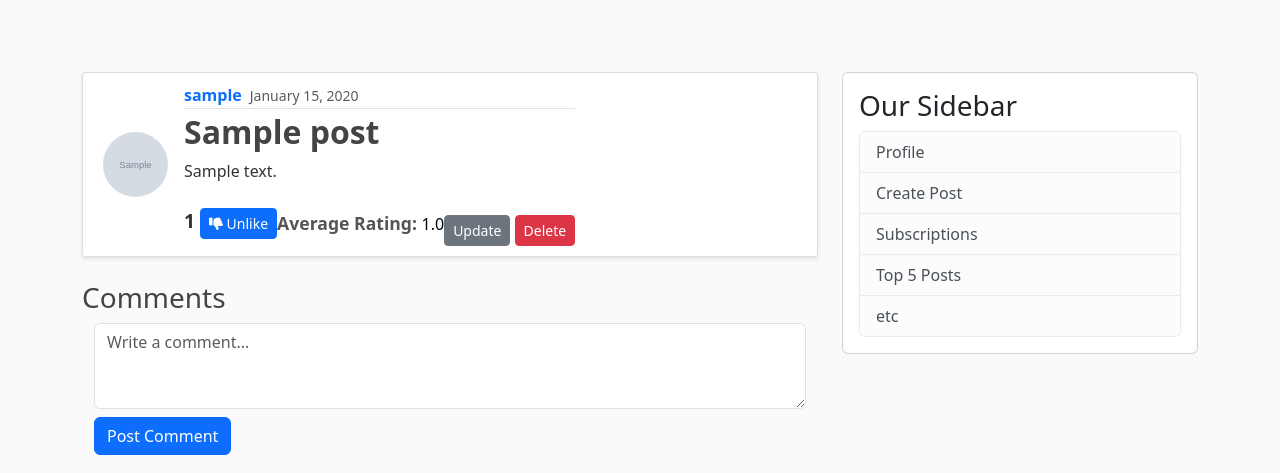
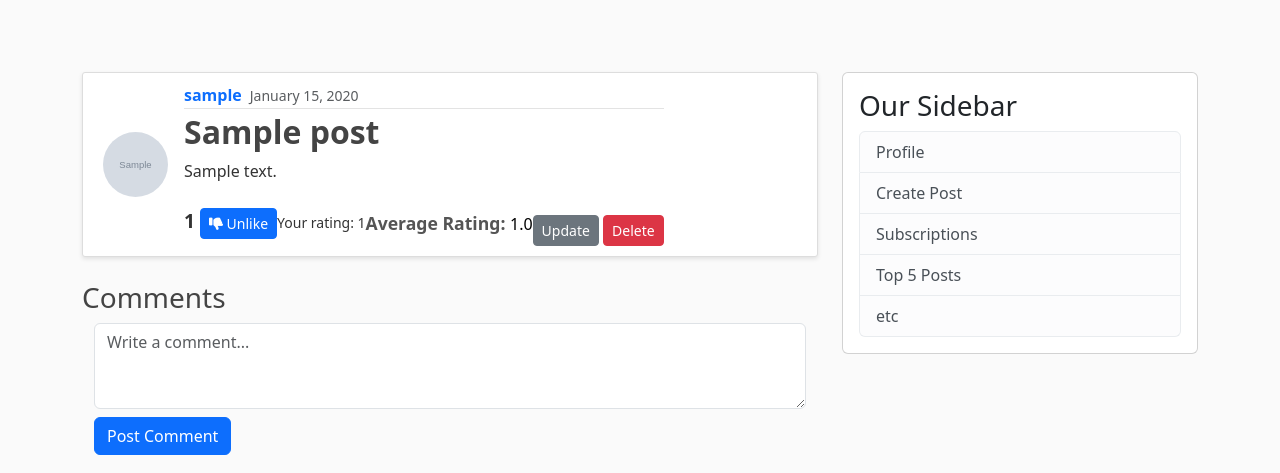
Before and after one commit to Pradyumna1218/Django-Blog, a Django app: page /post/1/ in a window 1280 px wide. Shown: the part 56-529 px from the top of the page. Run offline with Django 5.2, Linux system fonts and the light colour scheme; a user stored in the database is signed in; tables that the repository leaves empty hold one stand-in row (values such as "Sample post"); grey boxes marked "Sample" are stand-in pictures.

Commit message:
Rating Modifications

```diff
--- a/blog/models.py
+++ b/blog/models.py
@@ -55,6 +55,8 @@ class Ratings(models.Model):
     user = models.ForeignKey(User, on_delete=models.CASCADE)
     value = models.PositiveSmallIntegerField(choices =[(i,i) for i in range(1,6)])
 
+    def user_rating(self):
+        return self.value
     class Meta:
         unique_together = ('post', 'user')
 
--- a/blog/templates/blog/post_detail.html
+++ b/blog/templates/blog/post_detail.html
@@ -45,6 +45,11 @@
                     </button>
                 </div>
 
+                {% if rating %}
+                    <small>Your rating: {{ rating.value }} </small>
+                {% else %}
+                    <small>You haven't rated this post yet.</small>
+                {% endif %}
                 {% if posts.author != user %}
                 <div class="d-flex flex-column align-items-end gap-16">
                     {% if user.is_authenticated %}
--- a/blog/views.py
+++ b/blog/views.py
@@ -38,6 +38,7 @@ class PostDetailView(View):
     def get(self, request, pk):
         post = get_object_or_404(Post, pk=pk, is_deleted=False)
         comments = Comments.objects.filter(post=post).order_by("-date_posted")
+        existing_rating = Ratings.objects.filter(post=post, user=request.user).first()
 
         is_following = False
         if request.user.is_authenticated:
@@ -52,7 +53,8 @@ class PostDetailView(View):
             "profile_user": profile_user,
             "is_following": is_following,
             'avg_rating': avg_rating,
-            "form": form
+            "form": form,
+            "rating": existing_rating
         }
         return render(request, "blog/post_detail.html", context)
 
@@ -242,8 +244,10 @@ class SubscriptionPostView(LoginRequiredMixin, View):
 class RatingView(LoginRequiredMixin, View):
     def get(self, request,pk):
         post = get_object_or_404(Post, pk=pk, is_deleted=False)
-        form = RatingForm()
-        return render(request, 'blog/rate_post.html', {"form": form, "post":post})
+
+        form = RatingForm(initial={"value": existing_rating.value if existing_rating else None})
+
+        return render(request, 'blog/rate_post.html', {"form": form, "post":post, "rating": existing_rating})
 
     def post(self, request, pk):
         post = get_object_or_404(Post, pk=pk, is_deleted=False)
@@ -255,7 +259,6 @@ class RatingView(LoginRequiredMixin, View):
             )
             return redirect('post-detail', pk=post.id)
 
-        return render(request, 'blog/rate_post.html', {"form": form, "post":post})
 
 
 class MostPopular(View):
--- a/users/forms.py
+++ b/users/forms.py
@@ -24,7 +24,7 @@ class UserRegistrationForm(forms.Form):
 
     def clean_password1(self):
         password1 = self.cleaned_data.get("password1")
-        if not any(char.isdigit() for char in password1):  # Checks if there is at least one number
+        if not any(char.isdigit() for char in password1):
             raise forms.ValidationError("Password must contain at least one number.")
         return password1
 
@@ -98,4 +98,6 @@ class ProfileUpdateForm(forms.Form):
         return user.profile
 
 class RatingForm(forms.Form):
-    value = forms.ChoiceField(choices=[(i,i) for i in range(1,6)], widget= forms.Select(attrs={"class": "form-control"}), label= "Rate this post")
+    value = forms.ChoiceField(choices=[(i,i) for i in range(1,6)],
+                              widget= forms.Select(attrs={"class": "form-control"}),
+                              label= "Rate this post")
```
Also changed, not shown: blog/templates/blog/rating_post.html (deleted).
